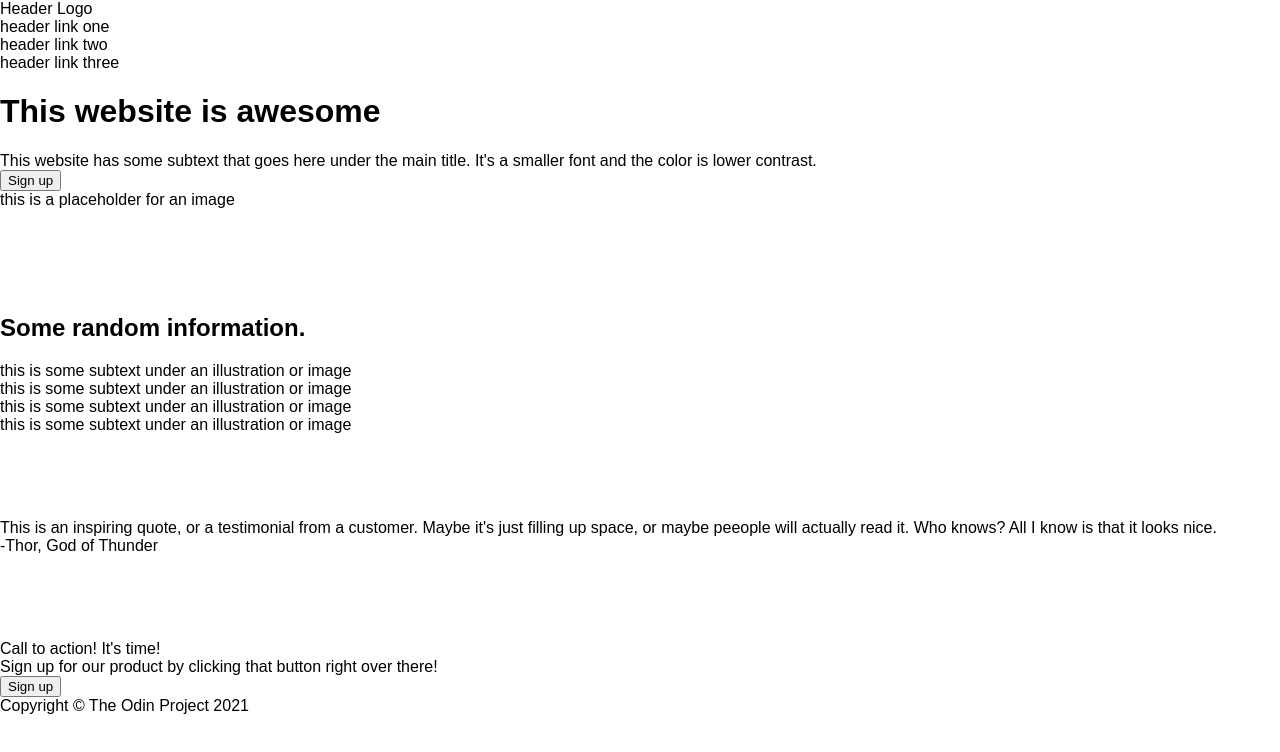
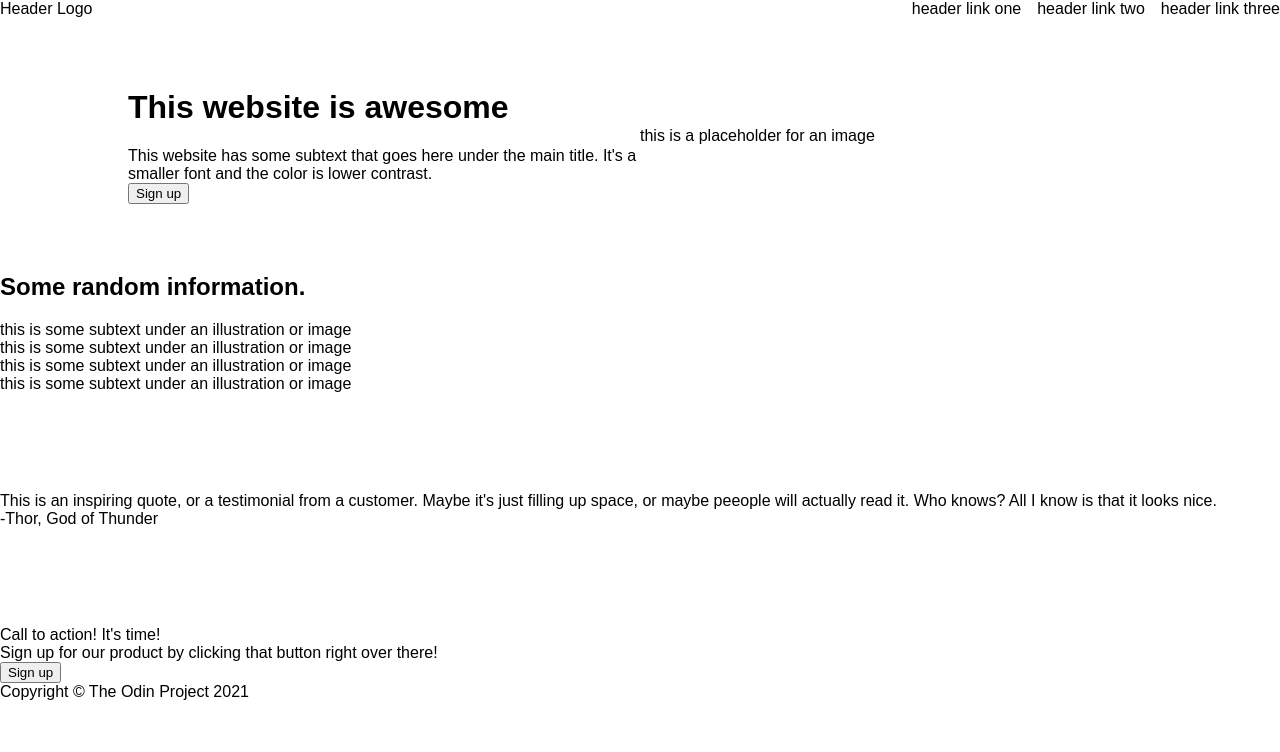
Before and after one commit to rhystirado/landing-page, a plain HTML site: page index.html in a window 1280 px wide. Drawn offline with Linux system fonts and the light colour scheme.

Commit message:
Add header and title style

```diff
--- a/style.css
+++ b/style.css
@@ -15,3 +15,27 @@ body {
 .footer {
   flex: 1;
 }
+
+.header {
+  display: flex;
+  justify-content: space-between;
+}
+
+.header-links {
+  display: flex;
+  gap: 16px;
+}
+
+.title-section {
+  display: flex;
+  align-items: center;
+  justify-content: center;
+}
+
+.website-description {
+  width: 40%;
+}
+
+.title-image {
+  width: 40%;
+}
```
